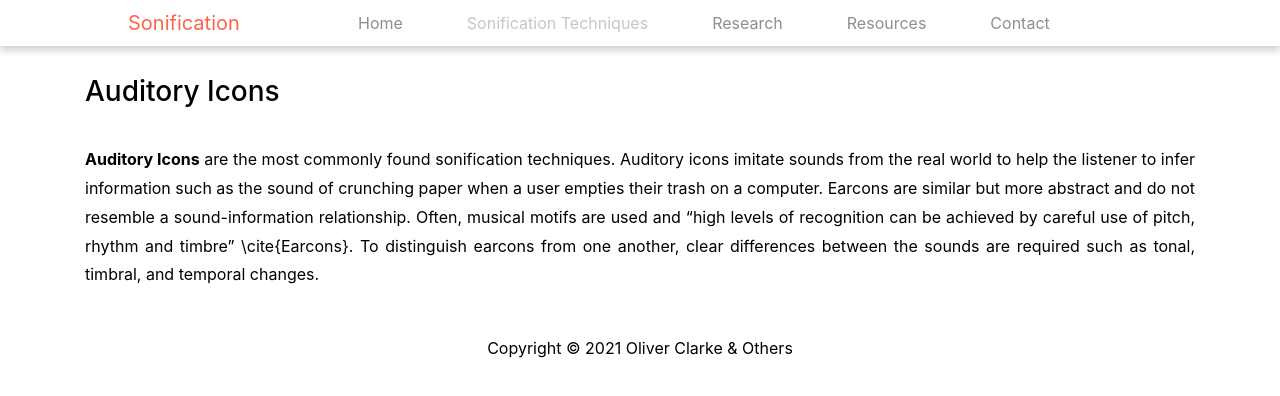
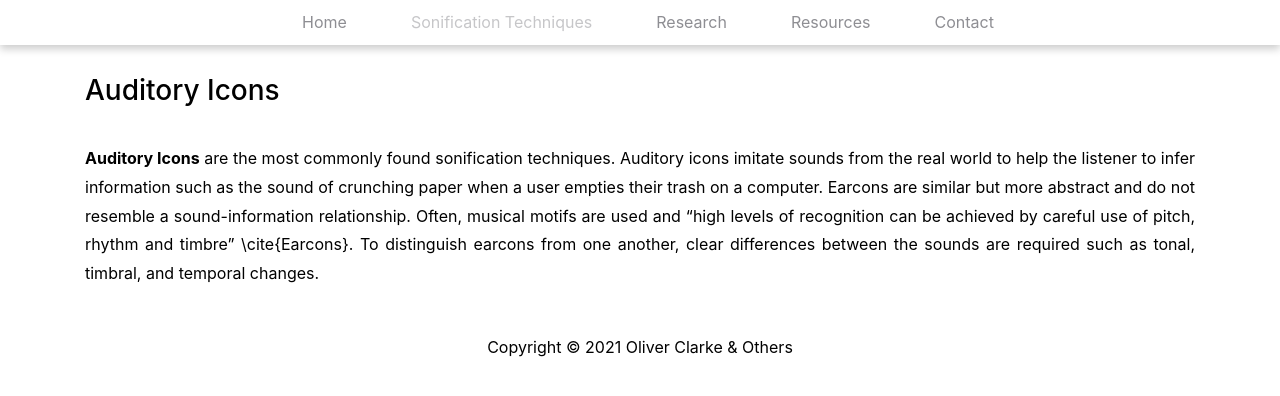
Before and after one commit to sonificationguide/sonificationguide.github.io, a plain HTML site: page AuditoryIcons.html in a window 1280 px wide. Drawn offline with nearby package versions, Linux system fonts and the light colour scheme.

Commit message:
Remove Sonification nav title

```diff
--- a/AuditoryIcons.html
+++ b/AuditoryIcons.html
@@ -16,7 +16,7 @@
 
 <!-- Navbar -->
 <nav class="navbar navbar-expand-lg navbar-lwght bg-light">
-    <a class="navbar-brand">Sonification</a>
+    <a class="navbar-brand"></a>
     <button aria-controls="navbarSupportedContent" aria-expanded="false" aria-label="Toggle navigation"
             class="navbar-toggler"
             data-target="#navbarSupportedContent" data-toggle="collapse" type="button">
```
Also changed, not shown: Earcons.html (+1 -1 lines), ModelBased.html (+1 -1 lines), Resources.html (+1 -1 lines).
